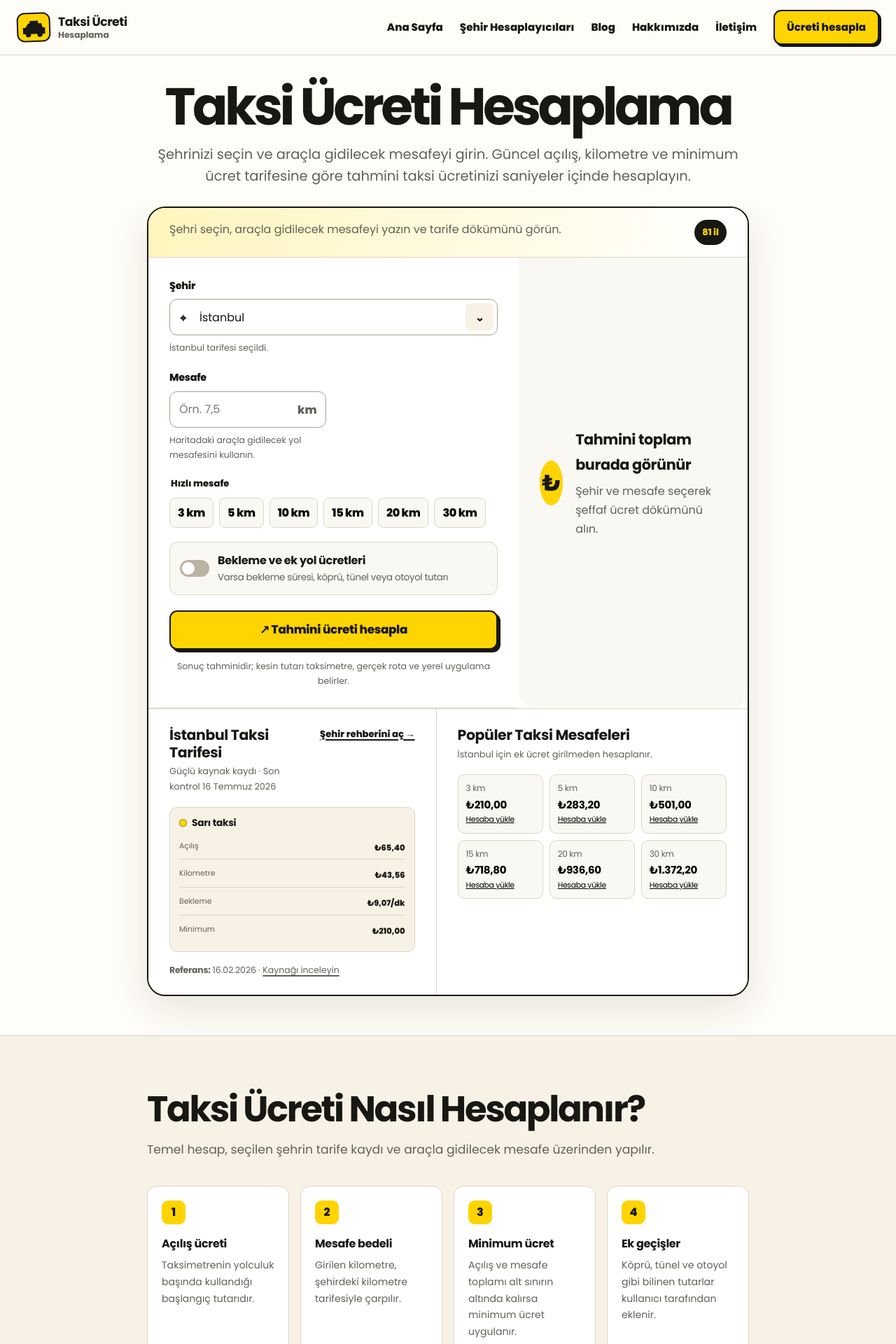
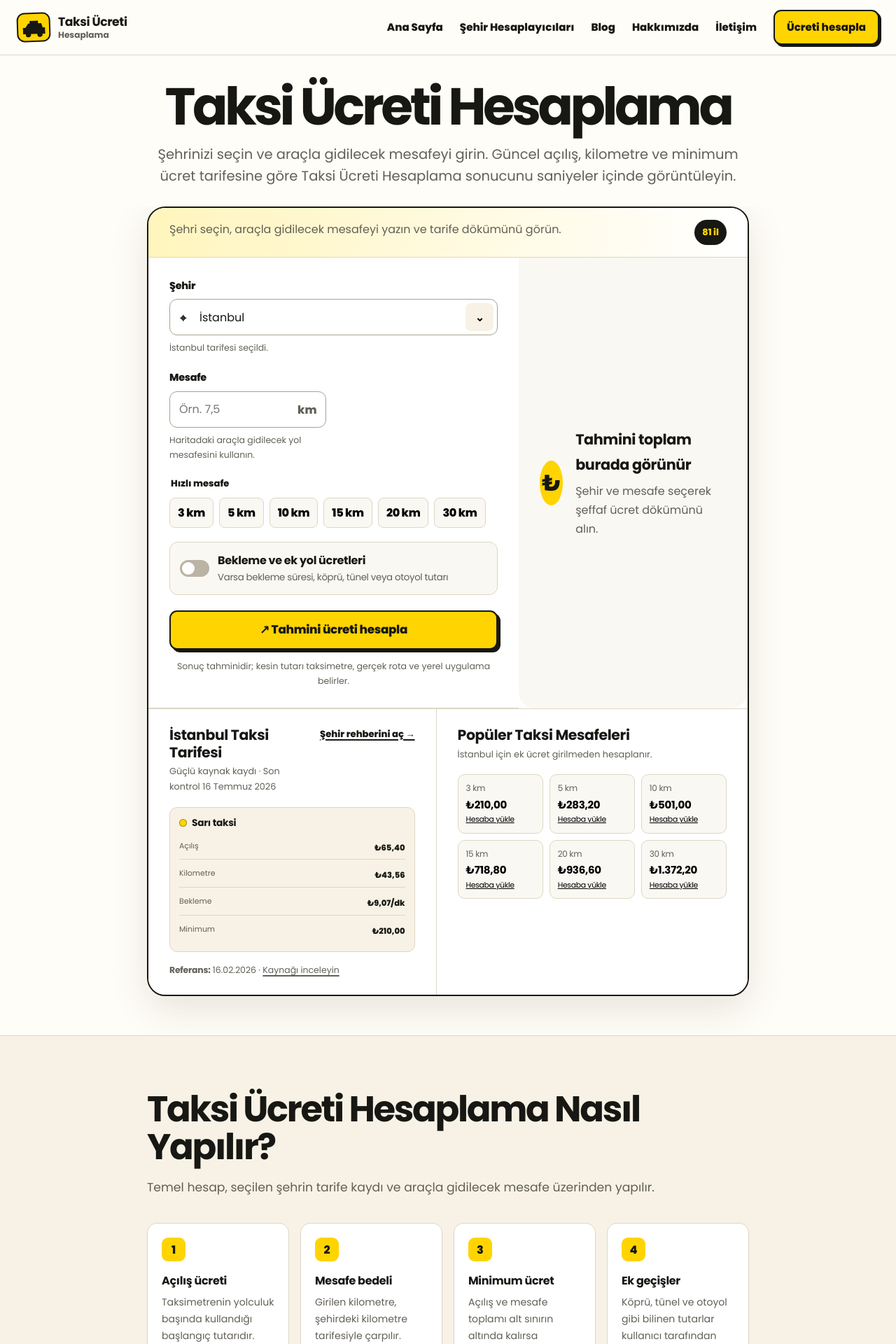
Before and after one commit to arslanwebx/taksi-ucreti-hesaplama, a Next.js app: page / in a window 1280 px wide. Shown: the top 1920 px of the page at 70% size. Built offline with nearby package versions, Linux system fonts and the light colour scheme.

Commit message:
Update page.tsx

```diff
--- a/app/page.tsx
+++ b/app/page.tsx
@@ -10,11 +10,11 @@ import { canonical, site } from '@/src/data/site';
 import { pageMetadata } from '@/lib/seo';
 
 const title = 'Taksi Ücreti Hesaplama 2026 | 81 İl Güncel Taksi Tarifesi';
-const description = 'Şehrinizi seçin, mesafeyi girin ve açılış, kilometre ve minimum ücret tarifesine göre tahmini taksi ücretinizi hesaplayın. 81 il ve kaynak bilgileri.';
+const description = 'Şehrinizi seçin, mesafeyi girin ve açılış, kilometre ve minimum ücret tarifesine göre Taksi Ücreti Hesaplama sonucunu saniyeler içinde görüntüleyin. 81 il ve kaynak bilgileri.';
 export const metadata: Metadata = pageMetadata(title, description, '/');
 
 const faqs = [
-  ['Taksi ücreti nasıl hesaplanır?', 'Açılış ücretine araçla gidilecek mesafenin kilometre karşılığı eklenir. Belgelenmiş bir bekleme tarifesi varsa bekleme tutarı, kullanıcının girdiği köprü veya otoyol bedeli de hesaba katılır. Toplam minimum ücretin altında kalırsa minimum ücret uygulanır.'],
+  ['Taksi Ücreti Hesaplama nasıl yapılır?', 'Açılış ücretine araçla gidilecek mesafenin kilometre karşılığı eklenir. Belgelenmiş bir bekleme tarifesi varsa bekleme tutarı, kullanıcının girdiği köprü veya otoyol bedeli de hesaba katılır. Toplam minimum ücretin altında kalırsa minimum ücret uygulanır.'],
   ['İndi bindi ücreti nedir?', 'İndi bindi, kısa yolculuklarda uygulanan minimum yolculuk ücretidir. Hesaplanan tutarın üzerine eklenen ikinci bir ücret değildir.'],
   ['Taksi kilometre ücreti şehirden şehre değişir mi?', 'Evet. Açılış, kilometre ve minimum ücretler il bazında değişebilir. Bazı ilçelerde veya belgelenmiş araç türlerinde farklı yerel tarifeler de bulunabilir.'],
   ['Hangi mesafeyi girmeliyim?', 'Bir harita uygulamasındaki araçla gidilecek yol mesafesini kullanın. Kuş uçuşu uzaklık taksi rotasını doğru yansıtmaz.'],
@@ -48,7 +48,7 @@ export default function HomePage() {
       <header className="hero home-hero">
         <div className="container">
           <h1>Taksi Ücreti Hesaplama</h1>
-          <p className="lead">Şehrinizi seçin ve araçla gidilecek mesafeyi girin. Güncel açılış, kilometre ve minimum ücret tarifesine göre tahmini taksi ücretinizi saniyeler içinde hesaplayın.</p>
+          <p className="lead">Şehrinizi seçin ve araçla gidilecek mesafeyi girin. Güncel açılış, kilometre ve minimum ücret tarifesine göre Taksi Ücreti Hesaplama sonucunu saniyeler içinde görüntüleyin.</p>
         </div>
       </header>
 
@@ -57,7 +57,7 @@ export default function HomePage() {
 
         <section className="section soft" id="hesaplama-yontemi">
           <div className="container">
-            <div className="section-heading"><h2>Taksi Ücreti Nasıl Hesaplanır?</h2><p>Temel hesap, seçilen şehrin tarife kaydı ve araçla gidilecek mesafe üzerinden yapılır.</p></div>
+            <div className="section-heading"><h2>Taksi Ücreti Hesaplama Nasıl Yapılır?</h2><p>Temel hesap, seçilen şehrin tarife kaydı ve araçla gidilecek mesafe üzerinden yapılır.</p></div>
             <div className="calculation-steps">
               <article><span>1</span><h3>Açılış ücreti</h3><p>Taksimetrenin yolculuk başında kullandığı başlangıç tutarıdır.</p></article>
               <article><span>2</span><h3>Mesafe bedeli</h3><p>Girilen kilometre, şehirdeki kilometre tarifesiyle çarpılır.</p></article>
```
